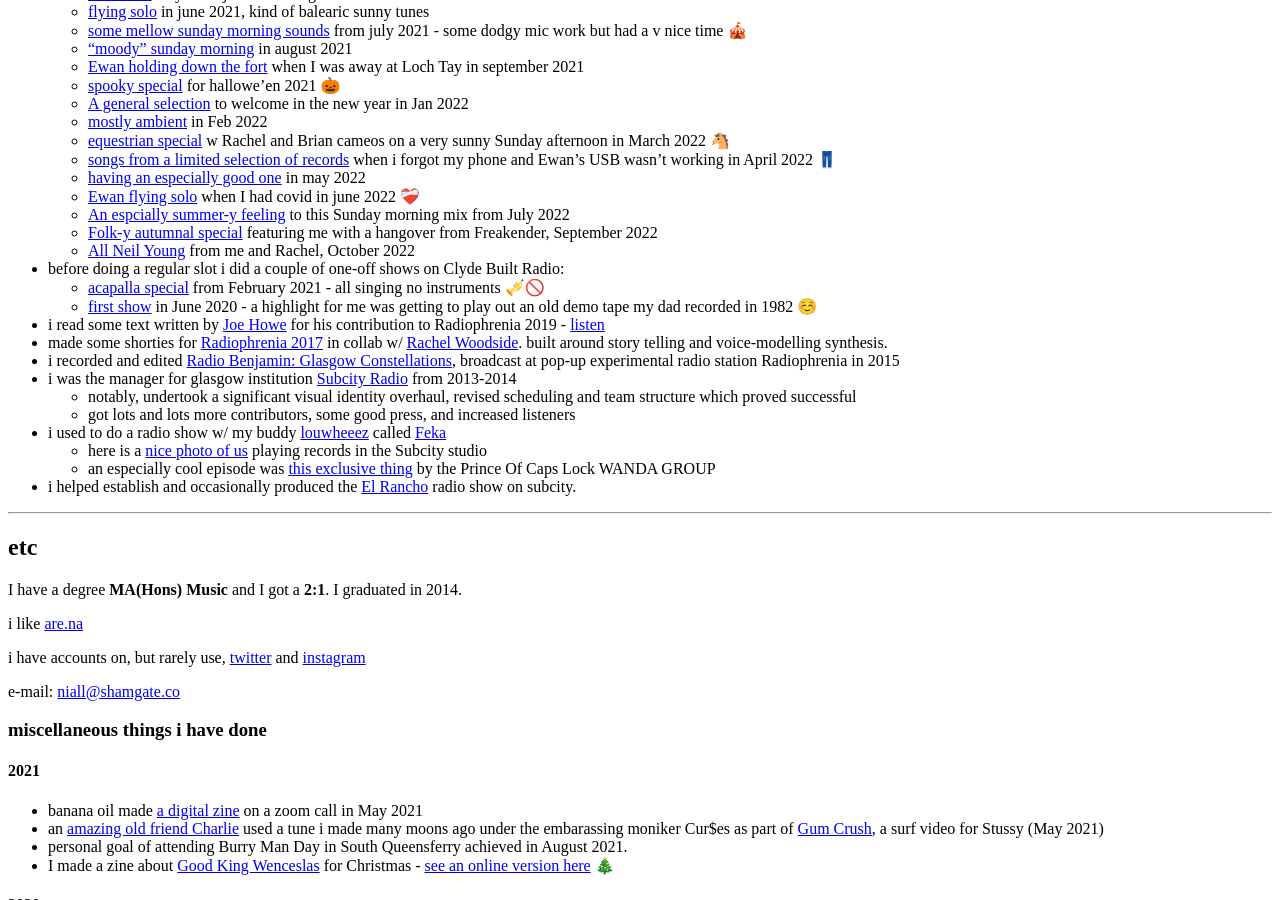
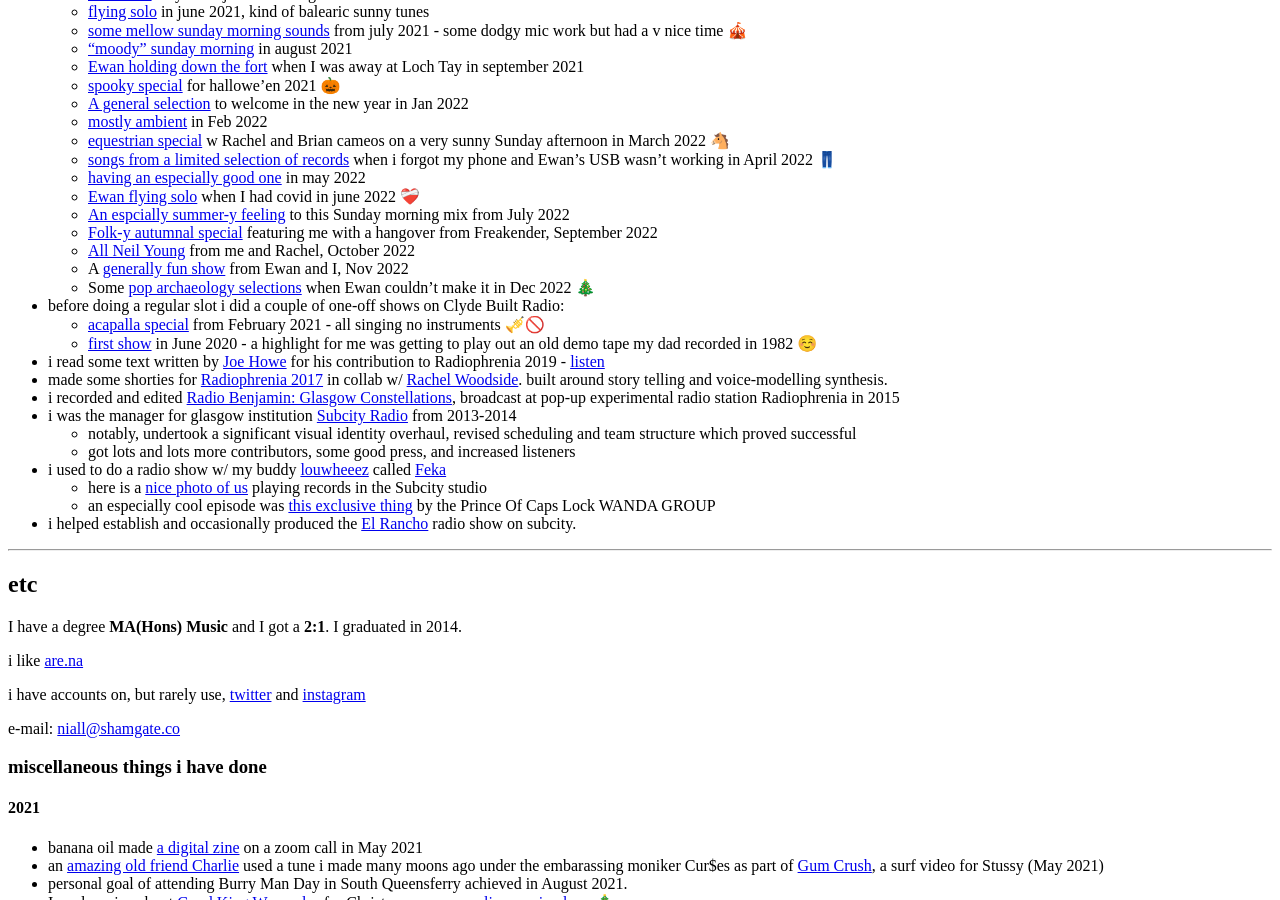
Before and after one commit to kingdomlevel/kingdomlevel.github.io, a Jekyll site: the page built from index.markdown, in a window 1280 px wide and 900 px high, scrolled down 5584 px. Built offline with Jekyll 4.4.1, drawn with Linux system fonts in a browser that asks for light colours; our own code applies the rules of GitHub Pages for plain Markdown files.

Commit message:
adds late 2022 clyde built shows

```diff
--- a/index.markdown
+++ b/index.markdown
@@ -141,6 +141,8 @@
   + [An espcially summer-y feeling](https://soundcloud.com/clydebuiltradio/weights-2) to this Sunday morning mix from July 2022
   + [Folk-y autumnal special](https://soundcloud.com/clydebuiltradio/wights) featuring me with a hangover from Freakender, September 2022
   + [All Neil Young](https://soundcloud.com/clydebuiltradio/weights-and-measures-16-10-22) from me and Rachel, October 2022
+  + A [generally fun show](https://soundcloud.com/clydebuiltradio/weights-measures-13-11-22) from Ewan and I, Nov 2022
+  + Some [pop archaeology selections](https://soundcloud.com/clydebuiltradio/weights-measures-11-12-22) when Ewan couldn't make it in Dec 2022 🎄
 
 + before doing a regular slot i did a couple of one-off shows on Clyde Built Radio:
   + [acapalla special](https://soundcloud.com/clydebuiltradio/niall-morris-11221) from February 2021 -  all singing no instruments 🎺🚫
```
